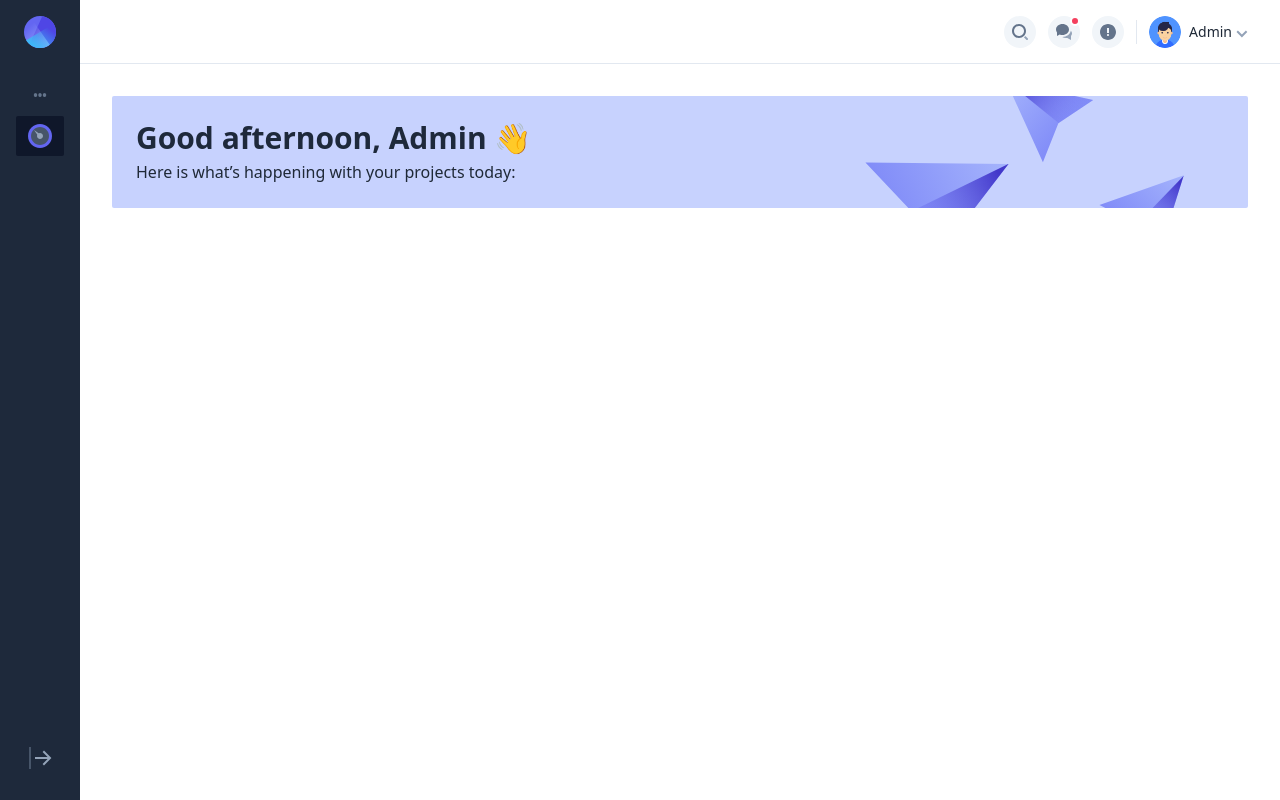
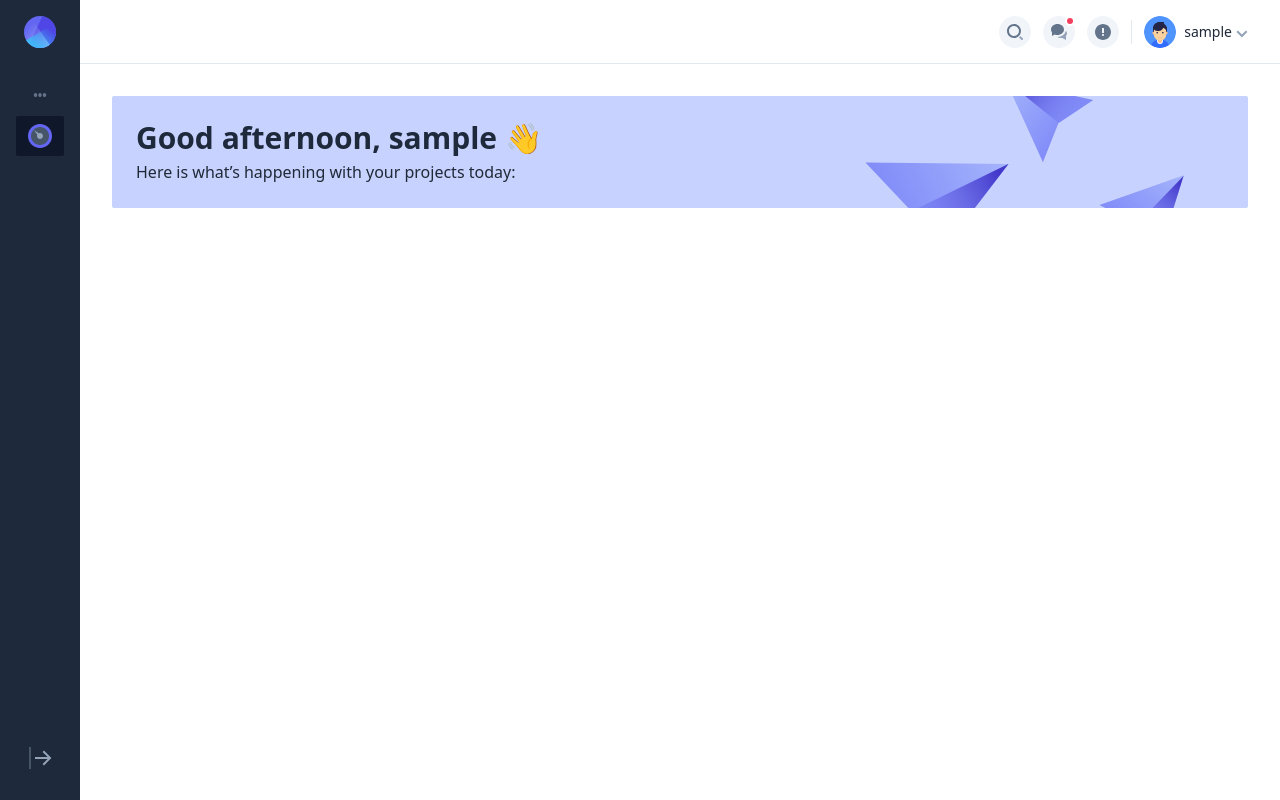
Before and after one commit to Abdullah-Uppal/FYP_Management_System, a React (Create React App) app in the folder frontend/: page / in a window 1280 px wide. Built offline with nearby package versions, Linux system fonts and the light colour scheme; sample sign-in values are in the browser's storage.

Commit message:
updates files

```diff
--- a/frontend/src/pages/dashboard.js
+++ b/frontend/src/pages/dashboard.js
@@ -12,7 +12,7 @@ import {
 } from 'react-router-dom';
 import SupervisorAllocation from './SupervisorAllocation'
 
-const Dashboard = ({user,setIsLoggedIn}) => {
+const Dashboard = ({user}) => {
 
 
     const [sidebarOpen, setSidebarOpen] = useState(false);
@@ -26,14 +26,14 @@ const Dashboard = ({user,setIsLoggedIn}) => {
             <Sidebar sidebarOpen={sidebarOpen} setSidebarOpen={setSidebarOpen} />
 
             <div className="relative flex flex-col flex-1 overflow-y-auto overflow-x-hidden">
-                <Header user={user} loggedIn={setIsLoggedIn} sidebarOpen={sidebarOpen} setSidebarOpen={setSidebarOpen} />
+                <Header user={user} sidebarOpen={sidebarOpen} setSidebarOpen={setSidebarOpen} />
                 <main>
                     <div className="px-4 sm:px-6 lg:px-8 py-8 w-full max-w-9xl mx-auto">
 
                         {/* Welcome banner */}
                         <Routes>
 
-                            <Route exact path="/addperson" element={<Persons />} />
+                            <Route exact path="/addPerson" element={<Persons />} />
                             <Route exact path="/persons" element={<PersonDetails/>} />
                             <Route exact path="/meetings" element={<h1>Meetings</h1>} />
                             <Route exact path="/login" element={<h1>Login</h1>} />
--- a/frontend/src/partials/dashboard/welcomeBanner.js
+++ b/frontend/src/partials/dashboard/welcomeBanner.js
@@ -1,5 +1,6 @@
 import React from 'react'
-const WelcomeBanner = () => {
+
+const WelcomeBanner = ({user}) => {
     return (
         <div className="relative bg-indigo-200 p-4 sm:p-6 rounded-sm overflow-hidden mb-8">
 
@@ -47,7 +48,7 @@ const WelcomeBanner = () => {
 
             {/* Content */}
             <div className="relative">
-                <h1 className="text-2xl md:text-3xl text-slate-800 font-bold mb-1">Good afternoon, Admin     👋</h1>
+                <h1 className="text-2xl md:text-3xl text-slate-800 font-bold mb-1">Good afternoon, {user}     👋</h1>
                 <p>Here is what’s happening with your projects today:</p>
             </div>
 
--- a/frontend/src/partials/header.js
+++ b/frontend/src/partials/header.js
@@ -4,7 +4,7 @@ import Help from './header/help';
 import Notifications from './header/notifications';
 import UserMenu from './header/userMenu';
 
-const Header = ({sidebarOpen, setSidebarOpen}) => {
+const Header = ({user,sidebarOpen, setSidebarOpen}) => {
 
     const [searchModalOpen, setSearchModalOpen] = useState(false)
     return (
@@ -49,7 +49,7 @@ const Header = ({sidebarOpen, setSidebarOpen}) => {
                         <Help />
                         {/*  Divider */}
                         <hr className="w-px h-6 bg-slate-200 mx-3" />
-                        <UserMenu />
+                        <UserMenu user={user}/>
 
                     </div>
                 </div>
--- a/frontend/src/partials/header/userMenu.js
+++ b/frontend/src/partials/header/userMenu.js
@@ -2,14 +2,13 @@ import React, { useState, useRef, useEffect } from 'react';
 import { Link } from 'react-router-dom';
 import Transition from '../../utils/transition';
 
-const UserMenu = () => {
+const UserMenu = ({user}) => {
 
 
     const [dropdownOpen, setDropdownOpen] = useState(false);
 
     const trigger = useRef(null);
     const dropdown = useRef(null);
-    const [user] = useState('Admin')
 
     // close on click outside
     useEffect(() => {
@@ -80,10 +79,10 @@ const UserMenu = () => {
                         <li>
                             <Link
                                 className="font-medium text-sm text-indigo-500 hover:text-indigo-600 flex items-center py-1 px-3"
-                                to="/"
-                                onClick={() => setDropdownOpen(!dropdownOpen)}
+                                to="/login"
+                                onClick={() => {setDropdownOpen(!dropdownOpen);localStorage.setItem('isLoggedIn', false)}}
                             >
-                                Sign Out
+                                Log Out
                             </Link>
                         </li>
                     </ul>
```
